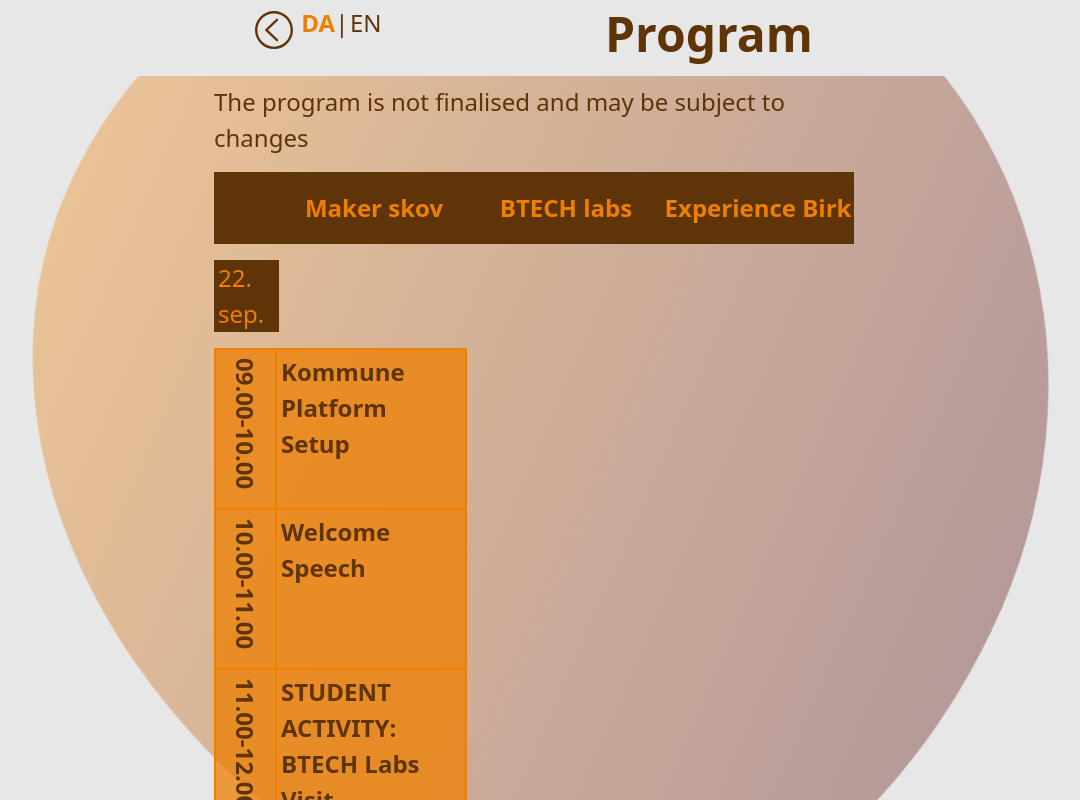
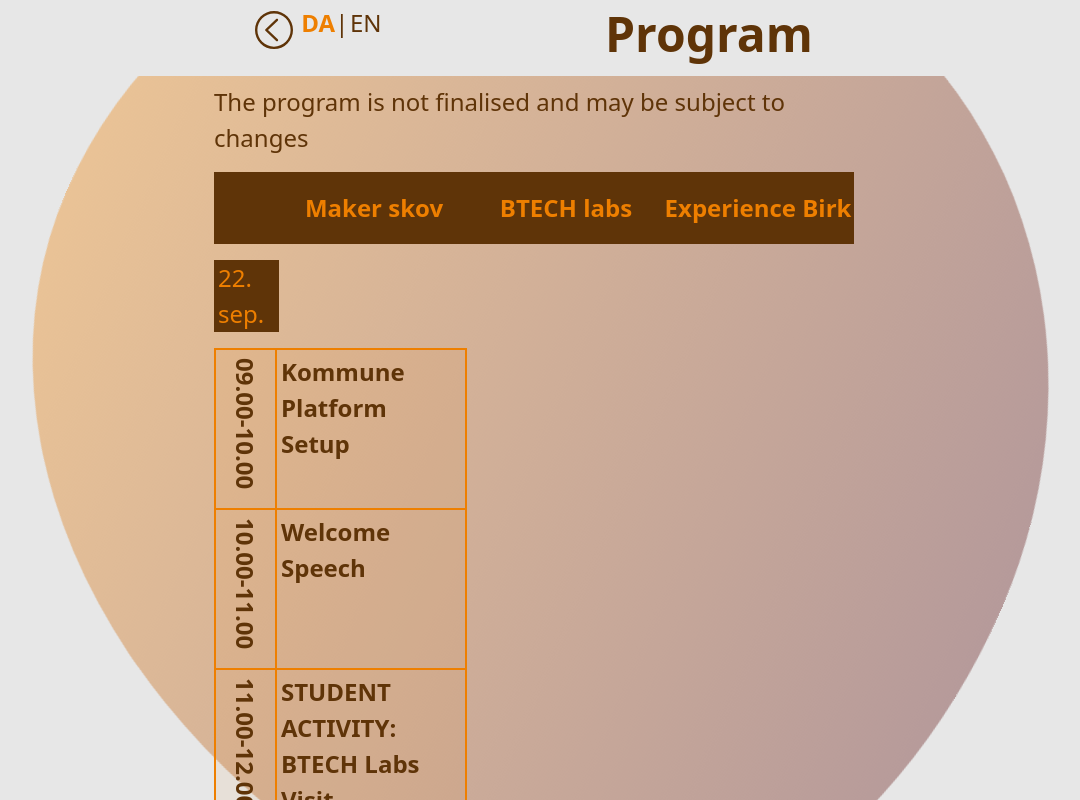
Before and after one commit to ProtoLab-BTECH-AU/mvmf-promo, a React (Create React App) app: page /program in a window 1280 px wide. Shown: the top 800 px of the page, without its empty margins (106-1186 px from the left). Built offline with nearby package versions, Linux system fonts and the light colour scheme; a web font is replaced by a local one.

Commit message:
src:Program.css - reduce opacity of cells

```diff
--- a/src/pages/Program.css
+++ b/src/pages/Program.css
@@ -44,7 +44,7 @@
 #program table td {
     vertical-align: top !important;
     border: 2px solid var(--au-color-7);
-    background: rgba(var(--au-color-7-rgb), .75) !important;
+    background: rgba(var(--au-color-7-rgb), .0625) !important;
 }
 
 #program table td.empty {
```
